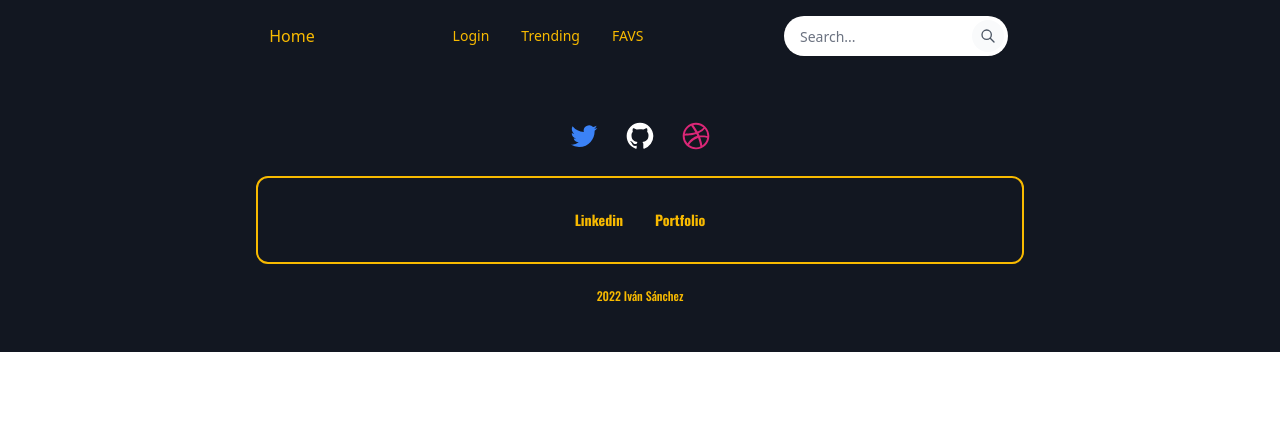
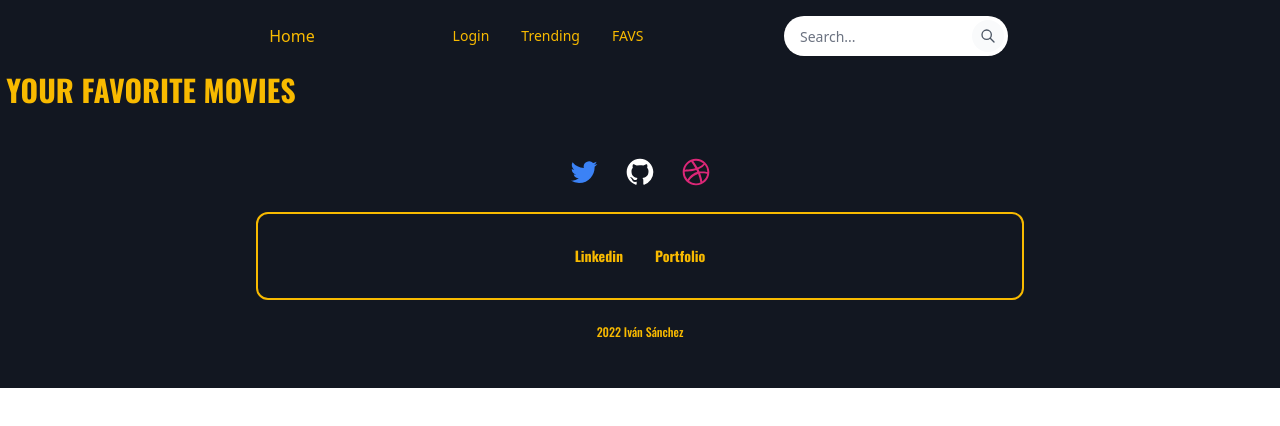
Before and after one commit to LocusNiger/skill-up-react-alkemy, a React (Create React App) app: page /favorites in a window 1280 px wide. Shown: the top 426 px of the page. Built offline with nearby package versions, Linux system fonts and the light colour scheme.

Commit message:
Agregar/eliminar de favs

```diff
--- a/src/App.js
+++ b/src/App.js
@@ -1,6 +1,6 @@
 import { Routes, Route } from "react-router-dom";
 import Home from "./pages/Home";
-import Favourites from "./pages/Favourites";
+import Favorites from "./pages/Favorites";
 import Login from "./components/Login";
 import Listado from "./components/Listado";
 import Detail from "./components/Detail";
@@ -15,7 +15,7 @@ function App() {
       <Routes>
         {/* cuando el path sea "" el componente a cargar es "" */}
         <Route path="/" element={<Home />} />
-        <Route path="/favourites" element={<Favourites />} />
+        <Route path="/favorites" element={<Favorites />} />
         <Route path="/login" element={<Login />} />
         <Route path="/listado" element={<Listado />} />
         <Route path="/detail" element={<Detail />} />
--- a/src/components/Header.js
+++ b/src/components/Header.js
@@ -21,7 +21,7 @@ function Header() {
               </Link>
             </li>
             <li>
-              <Link className="px-3 py-2 rounded-lg" to="/favourites">
+              <Link className="px-3 py-2 rounded-lg" to="/favorites">
                 FAVS
               </Link>
             </li>
--- a/src/pages/Favourites.js
+++ b/src/pages/Favorites.js
@@ -1,7 +1,7 @@
 import { useState, useEffect } from "react";
 import Movie from "../components/Movie";
 
-export default function Favourites() {
+export default function Favorites() {
   const [favs, setFavs] = useState([]);
 
   useEffect(() => {
```
